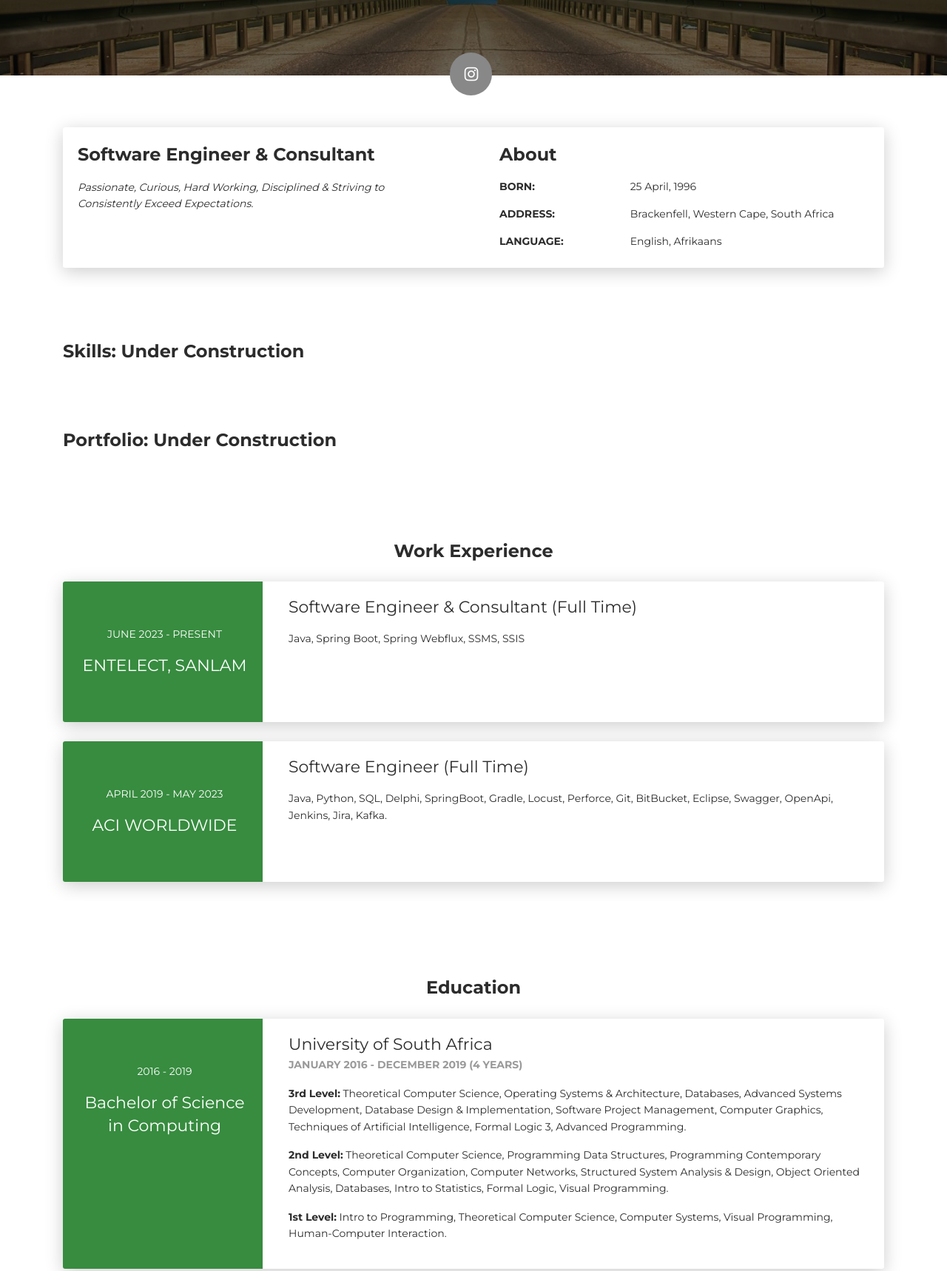
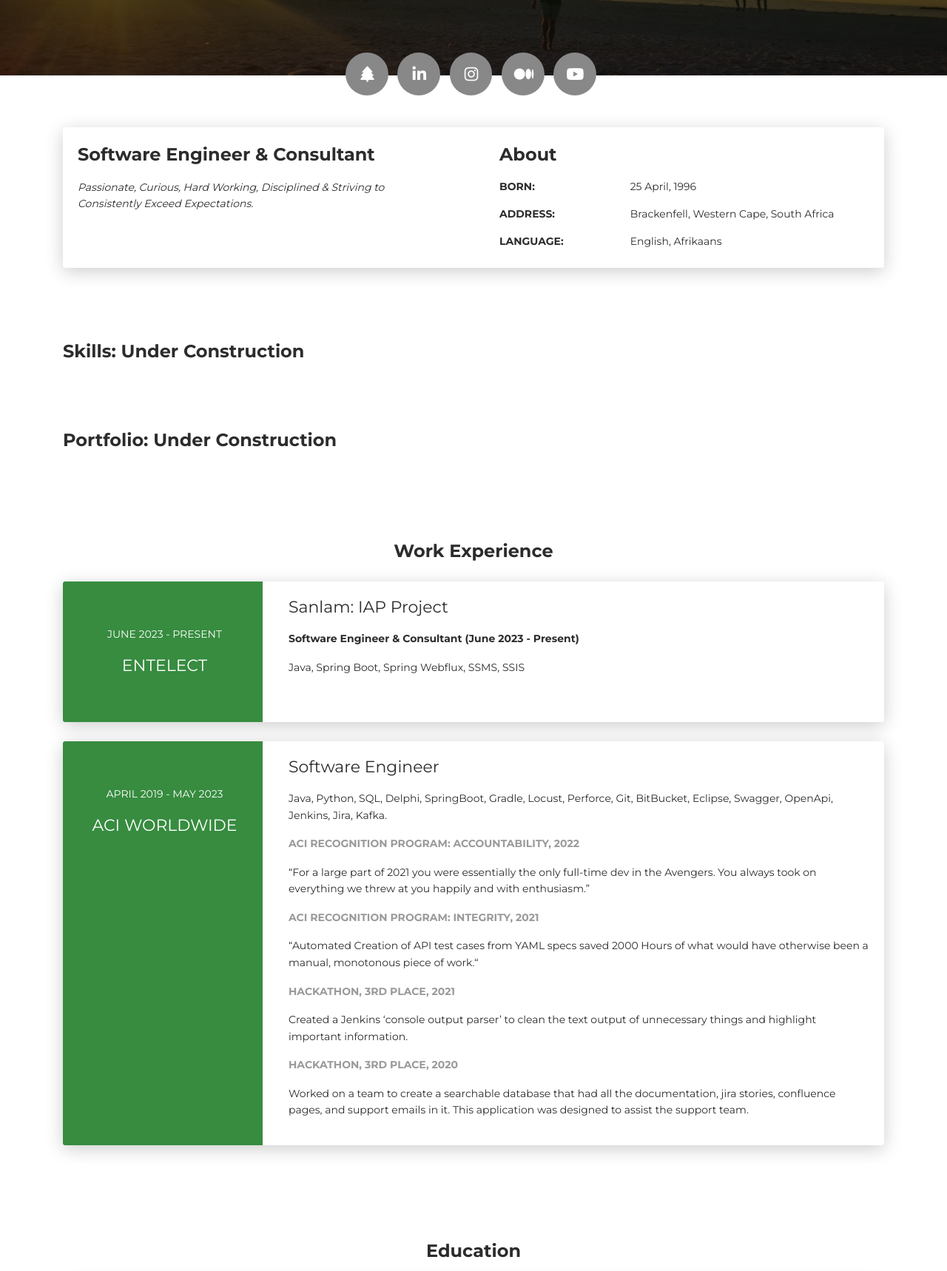
Before and after one commit to BarendNieuwoudt/portfolio, a plain HTML site: page index.html in a window 1280 px wide. Shown: the part 448-2166 px from the top of the page at 74% size. Drawn offline with Linux system fonts and the light colour scheme.

Commit message:
Updating with more Work Experience

```diff
--- a/index.html
+++ b/index.html
@@ -43,7 +43,7 @@
 <div class="profile-page">
   <div class="wrapper">
     <div class="page-header page-header-small" filter-color="green">
-      <div class="page-header-image" data-parallax="true" style="background-image: url('images/cc-bg-1.jpg')"></div>
+      <div class="page-header-image" data-parallax="true" style="background-image: url('images/headerbg.jpg')"></div>
       <div class="container">
         <div class="content-center">
           <div class="cc-profile-image"><a href="https://barendnieuwoudt.github.io/portfolio/"><img src="images/barend.png" alt="Image"/></a></div>
@@ -54,7 +54,11 @@
       <div class="section">
         <div class="container">
           <div class="button-container">
+			<a class="btn btn-default btn-round btn-lg btn-icon" href="https://linktr.ee/BennieWasHere" rel="tooltip" title="Visit My Link Tree"><i class="fa fa-tree "></i></a>
+			<a class="btn btn-default btn-round btn-lg btn-icon" href="https://www.linkedin.com/in/barendnieuwoudt/" rel="tooltip" title="Visit My LinkedIn"><i class="fa fa-linkedin "></i></a>
 			<a class="btn btn-default btn-round btn-lg btn-icon" href="https://www.instagram.com/barendn206/" rel="tooltip" title="Follow me on Instagram"><i class="fa fa-instagram"></i></a>
+			<a class="btn btn-default btn-round btn-lg btn-icon" href="https://medium.com/@bennien206" rel="tooltip" title="Visit My Medium Profile"><i class="fa fa-medium "></i></a>
+			<a class="btn btn-default btn-round btn-lg btn-icon" href="https://www.youtube.com/c/BarendNieuwoudtZA" rel="tooltip" title="Visit My YouTube Channel"><i class="fa fa-youtube-play "></i></a>
 		  </div>
         </div>
       </div>
@@ -312,13 +316,14 @@
         <div class="col-md-3 bg-primary" data-aos="fade-right" data-aos-offset="50" data-aos-duration="500">
           <div class="card-body cc-experience-header">
             <p>June 2023 - Present</p>
-            <div class="h5">Entelect, Sanlam</div>
+            <div class="h5">Entelect</div>
           </div>
         </div>
         <div class="col-md-9" data-aos="fade-left" data-aos-offset="50" data-aos-duration="500">
           <div class="card-body">
-            <div class="h5">Software Engineer & Consultant (Full Time)</div>
-            <p>Java, Spring Boot, Spring Webflux, SSMS, SSIS </p>
+            <div class="h5">Sanlam: IAP Project</div>
+            <p><b>Software Engineer & Consultant (June 2023 - Present)</b></p>
+			<p>Java, Spring Boot, Spring Webflux, SSMS, SSIS </p>
           </div>
         </div>
       </div>
@@ -333,8 +338,16 @@
         </div>
         <div class="col-md-9" data-aos="fade-left" data-aos-offset="50" data-aos-duration="500">
           <div class="card-body">
-            <div class="h5">Software Engineer (Full Time)</div>
+            <div class="h5">Software Engineer</div>
             <p>Java, Python, SQL, Delphi, SpringBoot, Gradle, Locust, Perforce, Git, BitBucket, Eclipse, Swagger, OpenApi, Jenkins, Jira, Kafka.</p>
+			<p class="category">ACI Recognition Program: Accountability, 2022</p>
+			<p>“For a large part of 2021 you were essentially the only full-time dev in the Avengers. You always took on everything we threw at you happily and with enthusiasm.”</p>
+			<p class="category">ACI Recognition Program: Integrity, 2021</p>
+			<p>“Automated Creation of API test cases from YAML specs saved 2000 Hours of what would have otherwise been a manual, monotonous piece of work.“</p>
+			<p class="category">Hackathon, 3rd Place, 2021</p>
+			<p>Created a Jenkins ‘console output parser’ to clean the text output of unnecessary things and highlight important information.</p>
+			<p class="category">Hackathon, 3rd Place, 2020</p>
+			<p>Worked on a team to create a searchable database that had all the documentation, jira stories, confluence pages, and support emails in it. This application was designed to assist the support team.</p>
           </div>
         </div>
       </div>
@@ -376,6 +389,8 @@
             <div class="h5">Paarl Gimnasium High School</div>
             <p class="category">January 2010 - December 2014</p>
             <p>Mathematics, English Home Language, Afrikaans Huistaal, Life Orientation, Geography, Engineering Graphics and Design, Information Technology, Physical Sciences.</p>
+			<p class="category">Highest Marks Achieved in Engineering Graphics & Design, 2014</p>
+			<p class="category">Highest Marks Achieved in Information Technology, 2013</p>
           </div>
         </div>
       </div>
@@ -535,7 +550,11 @@
     </div>
     <footer class="footer">
       <div class="container text-center">
+		<a class="cc-instagram btn btn-link" href="https://linktr.ee/BennieWasHere"><i class="fa fa-tree fa-2x " aria-hidden="true"></i></a>
+		<a class="cc-instagram btn btn-link" href="https://www.linkedin.com/in/barendnieuwoudt/"><i class="fa fa-linkedin fa-2x " aria-hidden="true"></i></a>
 		<a class="cc-instagram btn btn-link" href="https://www.instagram.com/barendn206/"><i class="fa fa-instagram fa-2x " aria-hidden="true"></i></a>
+		<a class="cc-instagram btn btn-link" href="https://medium.com/@bennien206"><i class="fa fa-medium fa-2x " aria-hidden="true"></i></a>
+		<a class="cc-instagram btn btn-link" href="https://www.youtube.com/c/BarendNieuwoudtZA"><i class="fa fa-youtube-play fa-2x " aria-hidden="true"></i></a>
 	  </div>
     </footer>
     <script src="js/core/jquery.3.2.1.min.js?ver=1.1.0"></script>
```
Also changed, not shown: images/headerbg.jpg (added).
